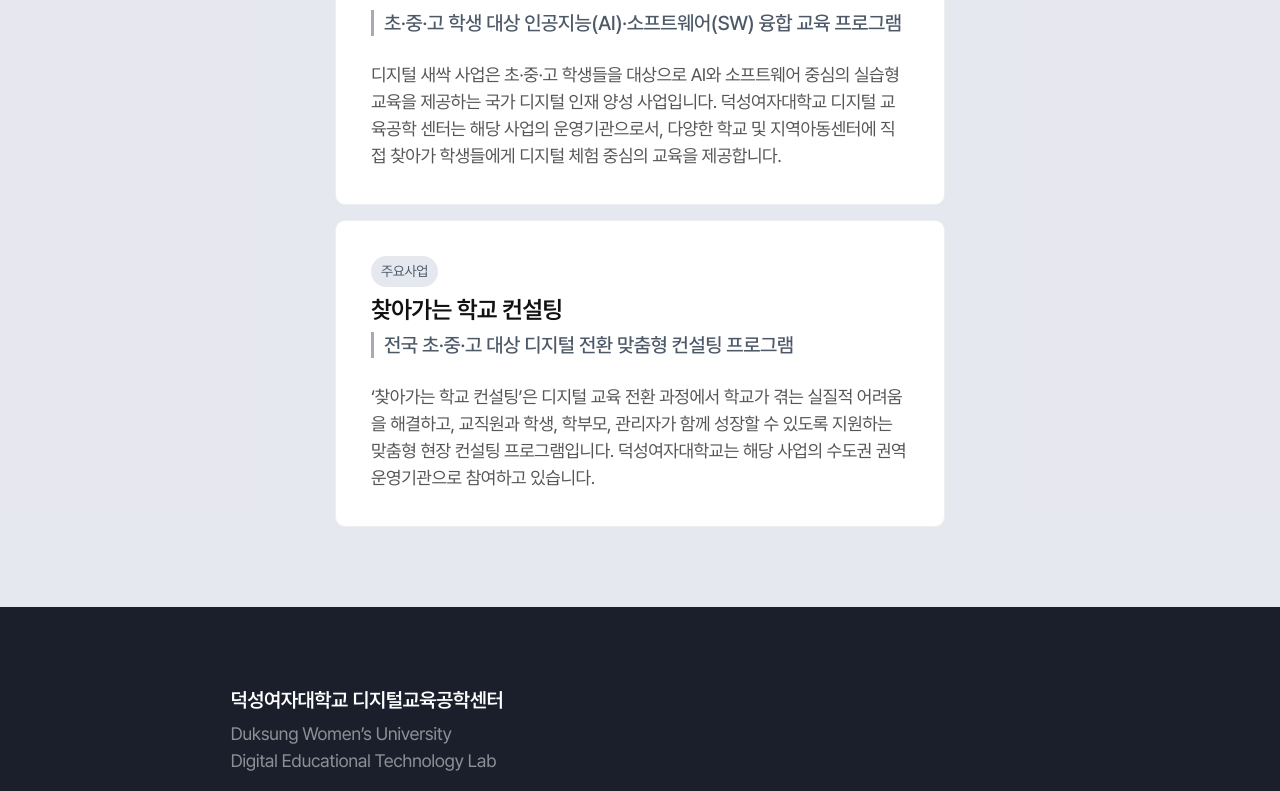
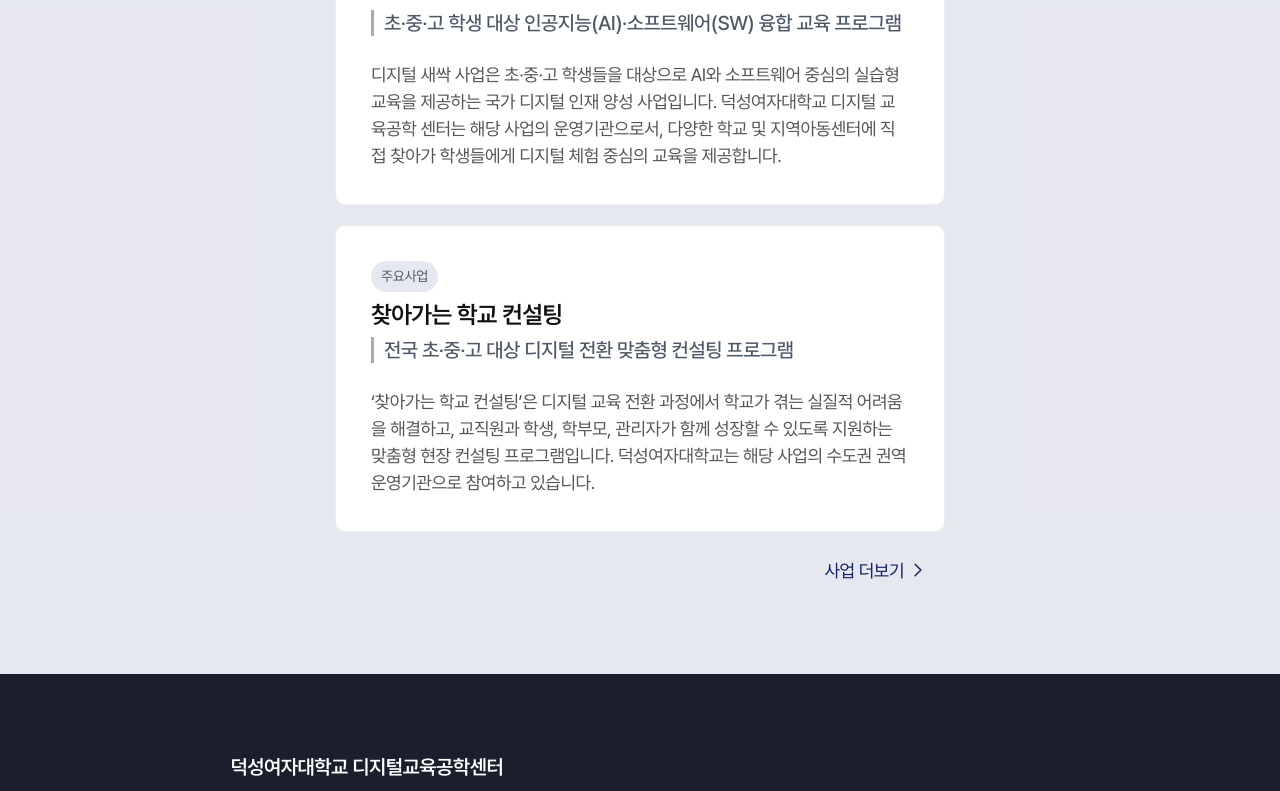
Before and after one commit to DS-DET-LAB/DS-DET-LAB, a React (Vite) app: page / in a window 1280 px wide. Shown: the part 1522-2313 px from the top of the page. Built offline with nearby package versions, Linux system fonts and the light colour scheme.

Commit message:
✨ Feat: MoreButton 컴포넌트 및 사업 섹션 구현 (#9)

```diff
--- a/src/routes/main/Main.jsx
+++ b/src/routes/main/Main.jsx
@@ -4,13 +4,19 @@
 import Shortcut from '@main/components/shortcut/Shortcut';
 import SloganLogo from '@main/components/slogan-logo/SloganLogo';
 import BusinessCard from '@main/components/business-card/BusinessCard';
+import MoreButton from '@main/components/more-button/MoreButton';
 import InformModal from '@main/components/inform-modal/InformModal';
 import { SHORTCUTS } from '@main/constants/shortcut/Shortcuts';
 import { MAIN_BUSINESS } from '@main/constants/business/MainBusiness';
 
 function Main() {
   const isMobile = useMediaQuery('(max-width: 767px)');
+  const isTablet = useMediaQuery('(min-width: 768px) and (max-width: 899px)');
   const [isModalOpen, setIsModalOpen] = useState('');
+
+  let viewport = 'desktop';
+  if (isMobile) viewport = 'mobile';
+  else if (isTablet) viewport = 'tablet';
 
   return (
     <>
@@ -24,7 +30,8 @@
 
       <SloganLogo />
 
-      <M.BusinessSection isMobile={isMobile}>
+      <M.BusinessSection viewport={viewport}>
+        <M.BusinessContainer>
           {MAIN_BUSINESS.map((biz, idx) => (
             <BusinessCard
               key={idx}
@@ -34,6 +41,10 @@
               content={biz.content}
             />
           ))}
+        </M.BusinessContainer>
+        <M.MoreButtonSection viewport={viewport}>
+          <MoreButton text="사업" path="/business" />
+        </M.MoreButtonSection>
       </M.BusinessSection>
 
       {isModalOpen && <InformModal shortcut={isModalOpen} onClose={() => setIsModalOpen(false)} />}
--- a/src/routes/main/MainStyle.js
+++ b/src/routes/main/MainStyle.js
@@ -16,8 +16,30 @@
   display: flex;
   justify-content: center;
   align-items: center;
-  padding: ${({ isMobile }) => (isMobile ? '30px 20px' : '80px 340px')};
+  padding: ${({ viewport }) => (viewport === 'mobile' ? '30px 20px' : '80px 340px')};
   gap: 15px;
   flex-wrap: wrap;
   background-color: ${palette.mainNavy.navy10};
 `;
+
+export const BusinessContainer = styled.div`
+  width: 100%;
+  display: flex;
+  justify-content: center;
+  align-items: center;
+  gap: 20px;
+  align-self: stretch;
+  flex-wrap: wrap;
+`;
+
+export const MoreButtonSection = styled.div`
+  width: 100%;
+  min-width: ${({ viewport }) => (viewport === 'mobile' ? '100%' : '610px')};
+  max-width: ${({ viewport }) => (viewport === 'mobile' ? '100%' : '610px')};
+  display: flex;
+  justify-content: flex-end;
+
+  @media (min-width: 1920px) {
+    max-width: 100%;
+  }
+`;
--- a/src/routes/main/components/business-card/businessCardStyle.js
+++ b/src/routes/main/components/business-card/businessCardStyle.js
@@ -5,6 +5,8 @@
   display: flex;
   flex-direction: column;
   align-self: stretch;
+  flex: ${({ viewport }) => viewport != 'mobile' && '1'};
+  width: ${({ viewport }) => viewport === 'mobile' && '100%'};
   min-width: ${({ viewport }) => (viewport === 'mobile' ? '100%' : '610px')};
   max-width: ${({ viewport }) => (viewport === 'mobile' ? '100%' : '610px')};
   box-sizing: border-box;
@@ -22,6 +24,10 @@
 
   &:active {
     background-color: ${palette.hover.back1};
+  }
+
+  @media (min-width: 1920px) {
+    max-width: 100%;
   }
 `;
 
--- /dev/null
+++ b/src/routes/main/components/more-button/MoreButton.jsx
@@ -0,0 +1,41 @@
+import { useNavigate } from 'react-router-dom';
+import useMediaQuery from '@hooks/useMediaQuery';
+import * as M from '@main/components/more-button/moreButtonStyle';
+import IcChevron from '@assets/main/ic-chevron-navy-24.svg';
+
+/**
+ * MoreButton 컴포넌트
+ *
+ * 메인 화면에서 링크를 이동하는 "더보기" 버튼 컴포넌트입니다.
+ * 클릭 시 전달받은 `path` 경로로 이동합니다.
+ *
+ * @component
+ * @param {string} text - 버튼 앞에 표시할 텍스트 (예: "공지사항")
+ * @param {string} path - 클릭 시 이동할 라우트 경로
+ *
+ * @example
+ * // 사업 더보기 버튼
+ * <MoreButton text="사업" path="/business" />
+ *
+ * @author 김서윤
+ */
+
+function MoreButton({ text, path }) {
+  const navigate = useNavigate();
+  const isMobile = useMediaQuery('(max-width: 767px)');
+
+  const handleNavLinkClick = (path) => {
+    navigate(path);
+  };
+
+  return (
+    <M.Container isMobile={isMobile} onClick={() => handleNavLinkClick(`${path}`)}>
+      <M.Frame>
+        <M.Text isMobile={isMobile}>{text} 더보기</M.Text>
+        <M.Icon src={IcChevron} alt=">" />
+      </M.Frame>
+    </M.Container>
+  );
+}
+
+export default MoreButton;
--- /dev/null
+++ b/src/routes/main/components/more-button/moreButtonStyle.js
@@ -0,0 +1,34 @@
+import styled from 'styled-components';
+import palette from '@styles/theme';
+
+export const Container = styled.div`
+  width: fit-content;
+  padding: ${({ isMobile }) => (isMobile ? '5px 10px' : '10px 15px')};
+  border-radius: 10px;
+  cursor: pointer;
+  transition: 300ms ease;
+
+  &:hover {
+    background-color: ${palette.mainNavy.navy10};
+  }
+`;
+
+export const Frame = styled.div`
+  display: flex;
+  align-items: center;
+  gap: 2px;
+`;
+
+export const Text = styled.div`
+  color: ${palette.mainNavy.navy100};
+  /* r18 & r14 */
+  font-size: ${({ isMobile }) => (isMobile ? '14px' : '18px')};
+  font-weight: 400;
+  line-height: 150%;
+  letter-spacing: ${({ isMobile }) => (isMobile ? '-0.35px' : '-0.45px')};
+`;
+
+export const Icon = styled.img`
+  width: 24px;
+  height: 24px;
+`;
```
Lines whose indentation alone changed are shown as unchanged.
